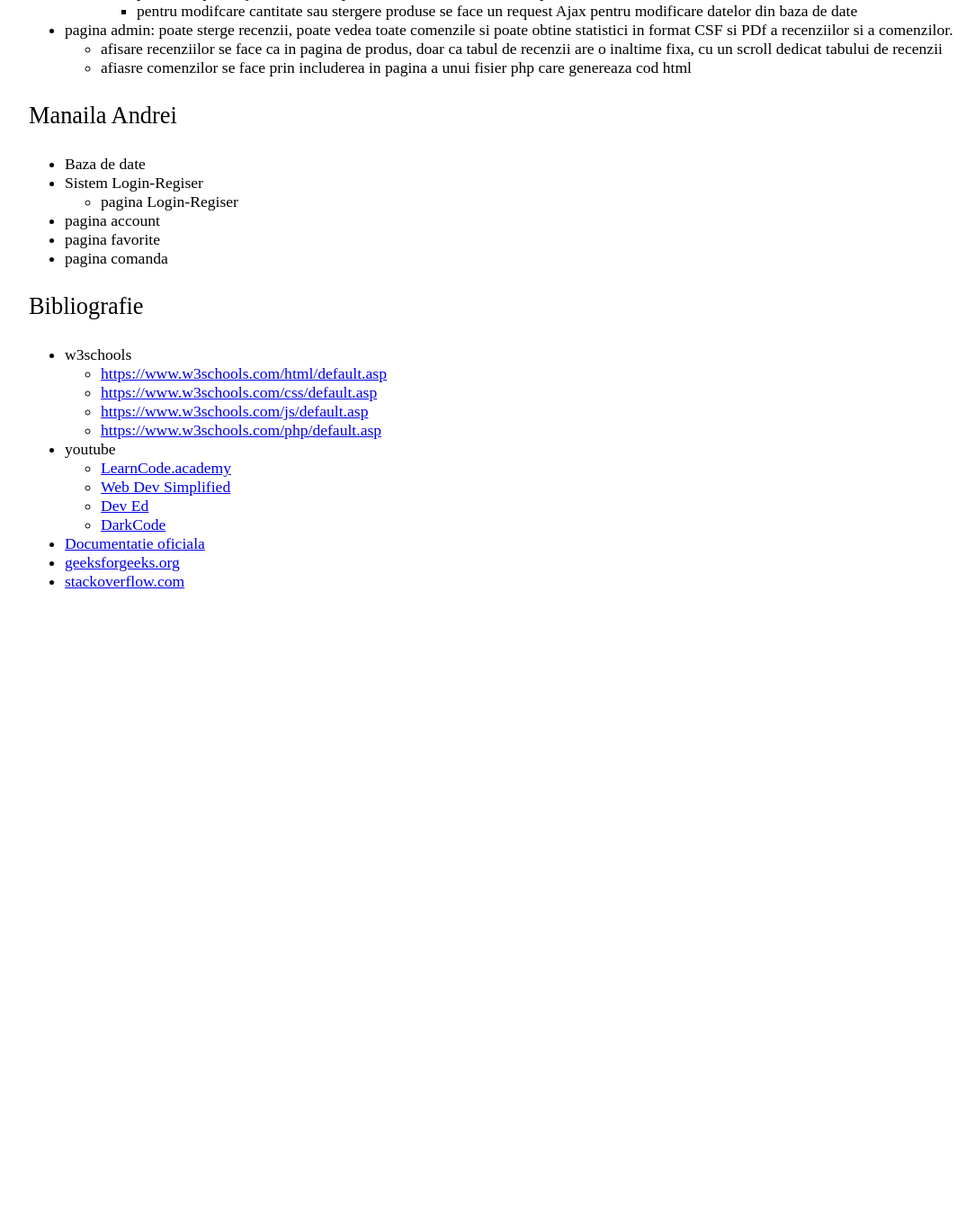
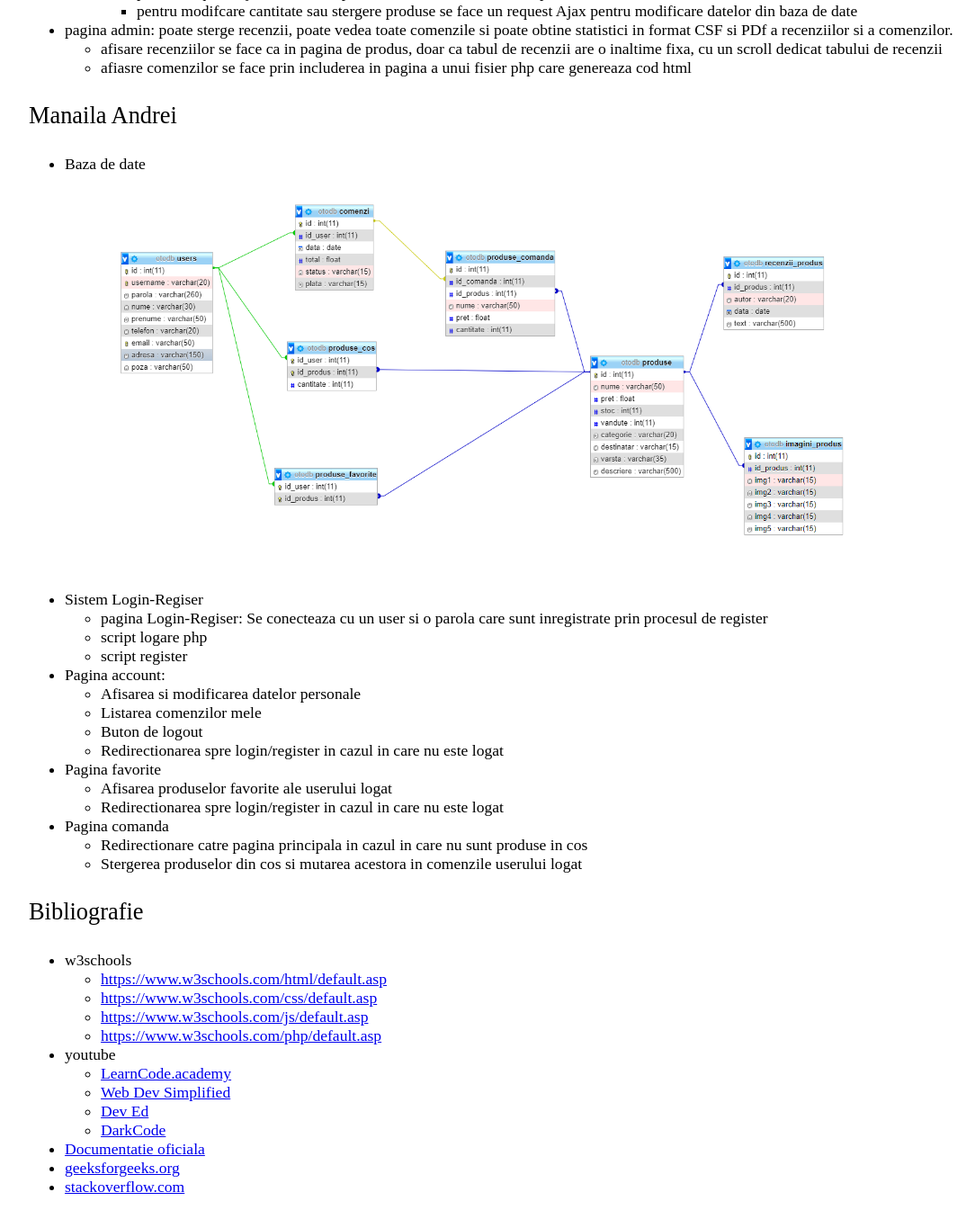
Before and after one commit to BlackNesta/Oto, a PHP site: page /documentatie.html in a window 1280 px wide. Shown: the part 1896-3251 px from the top of the page at 90% size, without its empty margins (8-1092 px from the left). Before the commit the page ends 2550 px from the top, so only its background shows below. Run offline with PHP 8.4, Linux system fonts and the light colour scheme; some libraries are stand-ins or nearby versions.

Commit message:
documentatie

```diff
--- a/Pages/CSS/documentatie.css
+++ b/Pages/CSS/documentatie.css
@@ -21,3 +21,6 @@ header{
     font-size: 1.5em;
     padding: 10px 0;
 }
+img{
+    width: 900px;
+}
--- a/Pages/JS/comanda_script.php
+++ b/Pages/JS/comanda_script.php
@@ -52,6 +52,7 @@
             comandaUser(plata, livrare);
         else
             comandaVizitator(plata, livrare).then(clearLocalStorage());
+        window.location.href = "./main.php"
     }
 
     function comandaUser(plata, livrare) {
--- a/Pages/comanda.php
+++ b/Pages/comanda.php
@@ -137,9 +137,6 @@
         </div>
 
         <div class="rezumat">
-            <div>Pret produse: 480Ron</div>
-            <div>Pret Livare: 20Ron</div>
-            <div>Total: 500 Ron</div>
             <input onclick="plaseazaComanda()" type="submit" value="Plaseaza comanda">
         </div>
     </section>
--- a/Pages/documentatie.html
+++ b/Pages/documentatie.html
@@ -175,15 +175,38 @@
         </ul>
         <div class="sub-title">Manaila Andrei</div>
         <ul>
-            <li>Baza de date</li>
+            <li>Baza de date
+                <ul><img src="./img/bazadedate.png"></ul>
+            </li>
             <li>Sistem Login-Regiser
                 <ul>
-                    <li> pagina Login-Regiser</li>
+                    <li> pagina Login-Regiser: Se conecteaza cu un user si o parola care sunt inregistrate prin procesul de register </li>
+                    <li> script logare php </li>
+                    <li> script register </li>
                 </ul>
             </li>
-            <li>pagina account</li>
-            <li>pagina favorite</li>
-            <li>pagina comanda</li>
+            <li>Pagina account:
+                <ul>
+                    <li>Afisarea si modificarea datelor personale</li>
+                    <li>Listarea comenzilor mele</li>
+                    <li>Buton de logout</li>
+                </ul>
+                <ul>
+                    <li>Redirectionarea spre login/register in cazul in care nu este logat</li>
+                </ul>
+            </li>
+
+            <li>Pagina favorite</li>
+                <ul>
+                    <li>Afisarea produselor favorite ale userului logat</li>
+                    <li>Redirectionarea spre login/register in cazul in care nu este logat</li>
+                </ul>
+            <li>Pagina comanda
+                <ul>
+                    <li>Redirectionare catre pagina principala in cazul in care nu sunt produse in cos</li>
+                    <li>Stergerea produselor din cos si mutarea acestora in comenzile userului logat</li>
+                </ul>
+            </li>
         </ul>
 
         <div class="sub-title">Bibliografie</div>
```
Also changed, not shown: Pages/PHP/login.php (+4 -4 lines), Pages/img/bazadedate.png (added).
